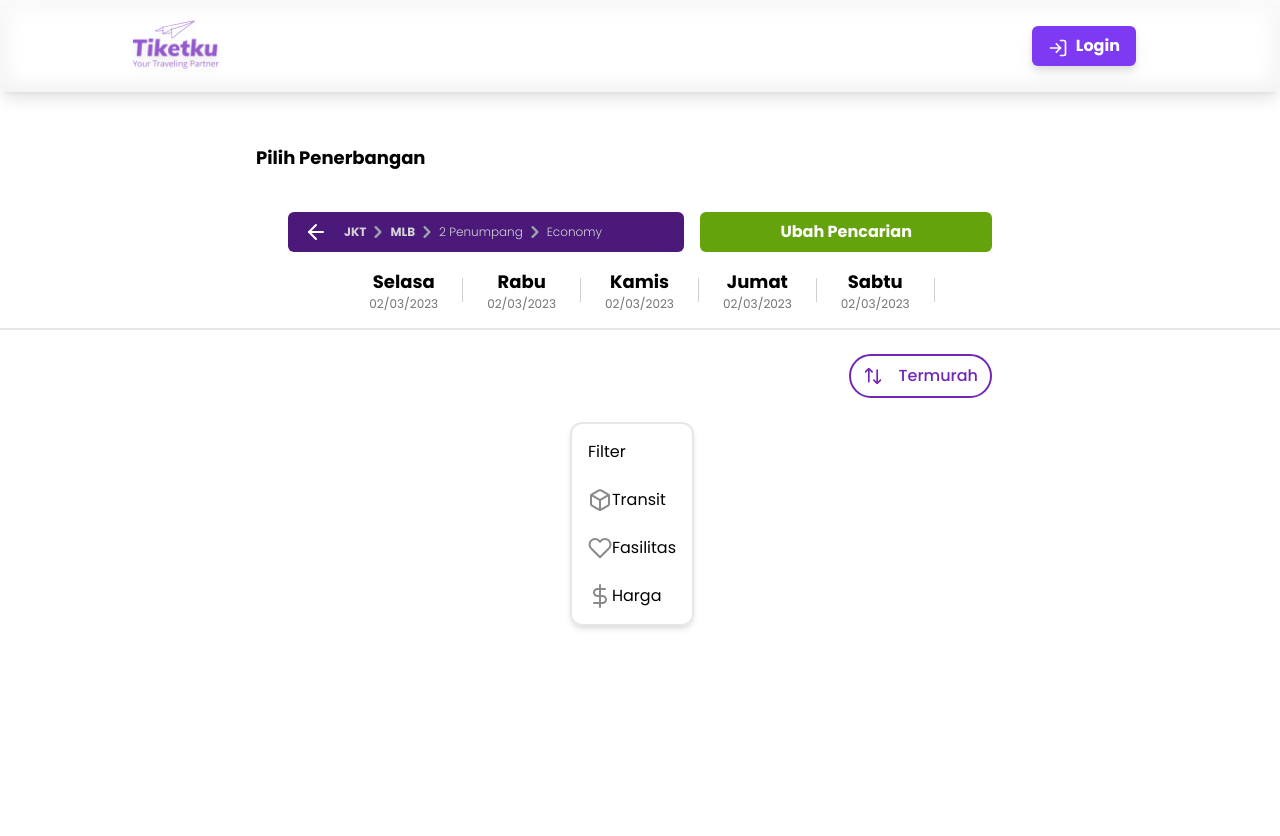
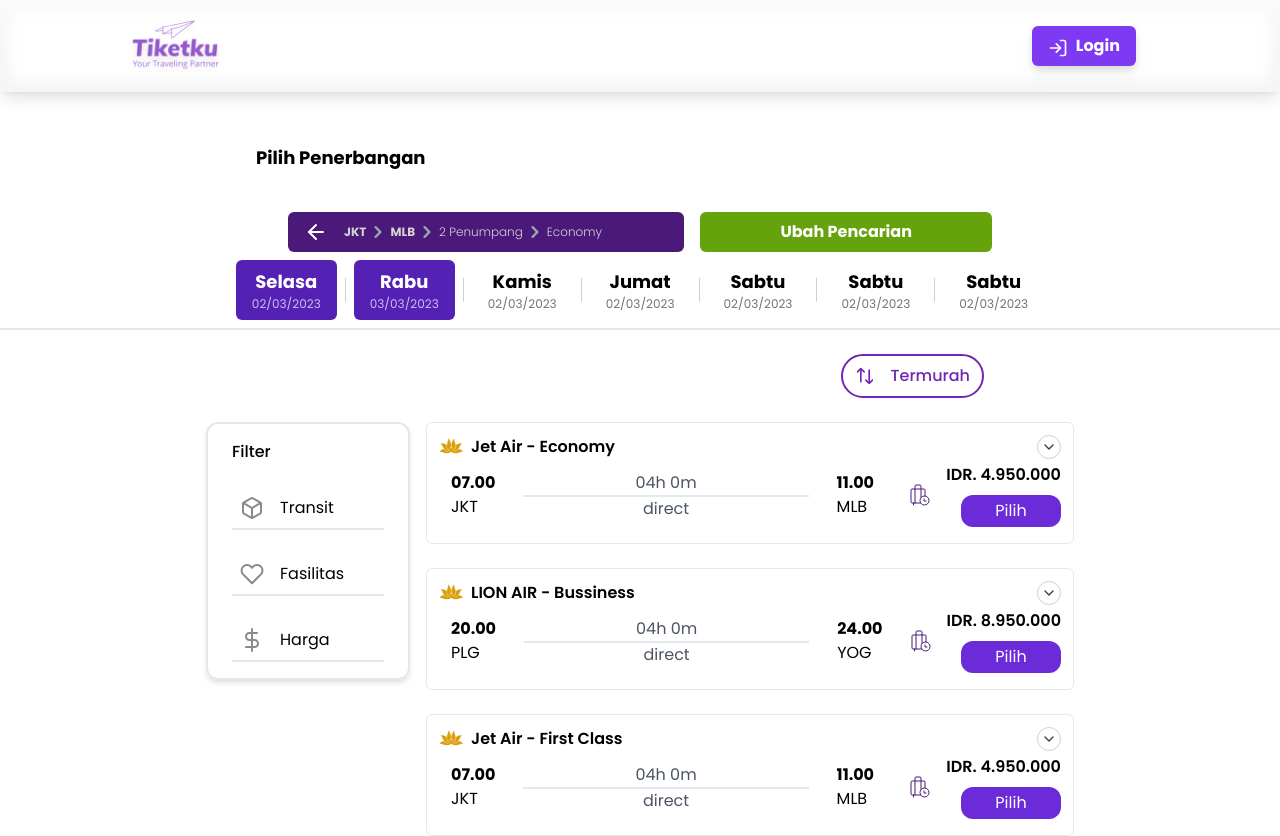
Before and after one commit to boyhendrawan/Final_Project_Kampus_Merdeka, a React (Create React App) app: page /flightoption in a window 1280 px wide. Shown: the top 836 px of the page. Before the commit the page ends 800 px from the top, so only its background shows below. Built offline with nearby package versions, Linux system fonts and the light colour scheme.

Commit message:
responsive filter card

```diff
--- a/src/components/FilterCard.jsx
+++ b/src/components/FilterCard.jsx
@@ -5,14 +5,14 @@
 
 const FilterCard = () => {
   return (
-    <div className='flex flex-col gap-6 p-4 border-2 shadow-md rounded-xl'>
-        <div>Filter</div>
+    <div className='flex flex-col gap-6 p-4 border-2 shadow-md rounded-xl px-6'>
+        <div className='font-medium'>Filter</div>
 
-        <div className='inline-flex'>
+        <div className='inline-flex gap-4 border-b-2 p-2 pr-10 hover:underline hover:cursor-pointer'>
             <Kotak />Transit</div>
-        <div className='inline-flex'>
+        <div className='inline-flex gap-4 border-b-2 p-2 pr-10 hover:underline hover:cursor-pointer'>
             <Hati />Fasilitas</div>
-        <div className='inline-flex'>
+        <div className='inline-flex gap-4 border-b-2 p-2 pr-10 hover:underline hover:cursor-pointer'>
             <Dolar />Harga</div>
     </div>
   )
--- a/src/components/FlightOptionCard.jsx
+++ b/src/components/FlightOptionCard.jsx
@@ -37,13 +37,13 @@
                         </div>
                     </div>
 
-                    <div className='flex items-center'>
+                    <div className='flex items-center justify-end'>
                         <div className='flex items-center max-sm:w-4 px-4'>
                             <Koper />
                         </div>
-                        <div className='price flex flex-col gap-2 max-sm:px-2'>
+                        <div className='price flex flex-col items-end w-full gap-2 max-sm:px-2'>
                             <h2 className='font-semibold text-right'>{`${item?.price}`}</h2>
-                            <button type='button' className='px-10 max-sm:hidden py-1 hover:bg-purple-600 bg-purple-700 text-white rounded-xl'>Pilih</button>
+                            <button type='button' className='px-10 max-sm:hidden py-1 max-w-[100px] items-center justify-center flex  hover:bg-purple-600 bg-purple-700 text-white rounded-xl'>Pilih</button>
                         </div>
                     </div>
                 </div>
--- a/src/pages/Customers/Beranda.jsx
+++ b/src/pages/Customers/Beranda.jsx
@@ -188,7 +188,7 @@
               </div>
               <button
                 onClick={handleSearchFlights}
-                className="bg-[#7126B5] rounded-2xl py-4 text-white flex justify-between px-3"
+                className="bg-[#7126B5] hover:bg-primary-darkblue03 rounded-2xl py-4 text-white flex justify-between px-3"
               >
                 <p className="text-xl">Cari Penerbangan</p>
                 <p className="text-2xl pt-0.5 font-semibold ">
--- a/src/pages/FlightOption.jsx
+++ b/src/pages/FlightOption.jsx
@@ -5,9 +5,17 @@
 import { ReactComponent as Termurah } from '../assests/Prefix icon.svg'
 import FlightOptionCard from '../components/FlightOptionCard'
 import FilterCard from '../components/FilterCard'
+import { useNavigate } from 'react-router-dom'
+import { ReactComponent as Filter } from '../assests/filteredIcon.svg'
 
 const FlightOption = () => {
-    const [showFlightOptionCard, setShowFlightOptionCard] = useState(false)
+    const [showFlightOptionCard, setShowFlightOptionCard] = useState(true)
+    const [isActive, setIsActive] = useState(true)
+    const navigate = useNavigate()
+
+    const handleChangeFlights = () => {
+        navigate("/")
+    }
 
     const arrayDummy = [
         {
@@ -58,6 +66,7 @@
 
     const handleFlightOptionCard = () => {
         setShowFlightOptionCard(!showFlightOptionCard)
+        setIsActive(!isActive)
     }
 
     return (
@@ -66,7 +75,7 @@
 
             <div className='flex max-sm:flex-wrap items-center justify-between gap-2 md:gap-4 pt-24 md:pt-10 px-2 md:px-10 lg:px-72'>
                 <div className='inline-flex bg-primary-darkblue05 max-sm:w-full gap-2 py-2 md:gap-4 rounded-md md:flex-1'>
-                    <button type='button' className='flex items-center ml-4 hover:bg-primary-darkblue04 hover:rounded-3xl'>
+                    <button onClick={handleChangeFlights} className='flex items-center ml-4 hover:bg-primary-darkblue04 hover:rounded-3xl'>
                         <Left />
                     </button>
 
@@ -107,14 +116,14 @@
                     </ol>
                 </div>
 
-                <button type='button' className='bg-lime-600 hover:bg-lime-400 max-sm:w-full text-center rounded-md text-white font-bold py-2 md:px-20'>Ubah Pencarian</button>
+                <button onClick={handleChangeFlights} className='bg-lime-600 hover:bg-lime-400 max-sm:w-full text-center rounded-md text-white font-bold py-2 md:px-20'>Ubah Pencarian</button>
             </div>
 
-            <div className='inline-flex max-sm:relative md:justify-center border-b-2 w-full md:text-lg text-sm max-sm:overflow-scroll'>
+            <div className='inline-flex max-sm:relative md:justify-center border-b-2 w-full lg:text-lg text-sm max-sm:overflow-scroll'>
                 <div onClick={handleFlightOptionCard} className='text-center hover:cursor-pointer m-2'>
-                    <div className='p-2 md:px-4 hover:bg-purple-600 hover:text-white hover:rounded-md'>
-                        <div className='font-bold'>Selasa</div>
-                        <div className='text-neutral-500 text-xs hover:text-neutral-200'>02/03/2023</div>
+                    <div className={`p-2 lg:px-4 hover:bg-purple-600 rounded-md  hover:text-white hover:rounded-md ${isActive ? 'bg-purple-800 !text-white' : 'text-black bg-transparent'} `}>
+                        <p className={`font-bold `}>Selasa</p>
+                        <p className=' text-xs opacity-70'>02/03/2023</p>
                     </div>
                 </div>
 
@@ -123,9 +132,9 @@
                 </div>
 
                 <div className='text-center hover:cursor-pointer m-2'>
-                    <div className='p-2 md:px-4 hover:bg-purple-600 hover:text-white hover:rounded-md'>
-                        <div className='font-bold'>Rabu</div>
-                        <div className='text-neutral-500 text-xs hover:text-neutral-200'>02/03/2023</div>
+                    <div className={`p-2 lg:px-4 hover:bg-purple-600 rounded-md  hover:text-white hover:rounded-md ${isActive ? 'bg-purple-800 !text-white' : 'text-black bg-transparent'} `}>
+                        <p className={`font-bold `}>Rabu</p>
+                        <p className=' text-xs opacity-70'>03/03/2023</p>
                     </div>
                 </div>
 
@@ -134,7 +143,7 @@
                 </div>
 
                 <div className='text-center hover:cursor-pointer m-2'>
-                    <div className='p-2 md:px-4 hover:bg-purple-600 hover:text-white hover:rounded-md'>
+                    <div className='p-2 lg:px-4 hover:bg-purple-600 hover:text-white hover:rounded-md'>
                         <div className='font-bold'>Kamis</div>
                         <div className='text-neutral-500 text-xs hover:text-neutral-200'>02/03/2023</div>
                     </div>
@@ -145,7 +154,7 @@
                 </div>
 
                 <div className='text-center hover:cursor-pointer m-2'>
-                    <div className='p-2 md:px-4 hover:bg-purple-600 hover:text-white hover:rounded-md'>
+                    <div className='p-2 lg:px-4 hover:bg-purple-600 hover:text-white hover:rounded-md'>
                         <div className='font-bold'>Jumat</div>
                         <div className='text-neutral-500 text-xs hover:text-neutral-200'>02/03/2023</div>
                     </div>
@@ -156,7 +165,7 @@
                 </div>
 
                 <div className='text-center hover:cursor-pointer m-2'>
-                    <div className='p-2 md:px-4 hover:bg-purple-600 hover:text-white hover:rounded-md'>
+                    <div className='p-2 lg:px-4 hover:bg-purple-600 hover:text-white hover:rounded-md'>
                         <div className='font-bold'>Sabtu</div>
                         <div className='text-neutral-500 text-xs hover:text-neutral-200'>02/03/2023</div>
                     </div>
@@ -165,10 +174,35 @@
                 <div className='flex items-center'>
                     <Line />
                 </div>
+
+                <div className='text-center hover:cursor-pointer m-2'>
+                    <div className='p-2 lg:px-4 hover:bg-purple-600 hover:text-white hover:rounded-md'>
+                        <div className='font-bold'>Sabtu</div>
+                        <div className='text-neutral-500 text-xs hover:text-neutral-200'>02/03/2023</div>
+                    </div>
+                </div>
+
+                <div className='flex items-center'>
+                    <Line />
+                </div>
+
+                <div className='text-center hover:cursor-pointer m-2'>
+                    <div className='p-2 lg:px-4 hover:bg-purple-600 hover:text-white hover:rounded-md'>
+                        <div className='font-bold'>Sabtu</div>
+                        <div className='text-neutral-500 text-xs hover:text-neutral-200'>02/03/2023</div>
+                    </div>
+                </div>
             </div>
 
-            <div className='flex justify-end lg:mx-72 lg:py-6 max-lg:p-2 max-sm:text-xs'>
-                <button type='button' className='flex flex-row gap-4 border-2 border-primary-darkblue04 px-3 py-2 items-center rounded-3xl'>
+            <div className='flex justify-end max-sm:justify-between lg:mx-72 lg:py-6 p-2 max-sm:text-xs'>
+                <button className='md:hidden inline-flex items-center border-2 rounded-3xl gap-2 py-2 px-3 font-medium'>
+                    <Filter />
+
+                    <div className='hover:underline'>
+                        Filter
+                    </div>
+                </button>
+                <button type='button' className='flex flex-row gap-4 max-sm:gap-2 border-2 border-primary-darkblue04 px-3 py-2 items-center rounded-3xl'>
                     <Termurah />
 
                     <div className='text-primary-darkblue04 font-medium hover:underline'>
@@ -191,6 +225,7 @@
                                         <FlightOptionCard
                                             show={showFlightOptionCard}
                                             item={item}
+
                                         />
                                     </>
                                 ))
```
Also changed, not shown: src/assests/filteredIcon.svg (added).
